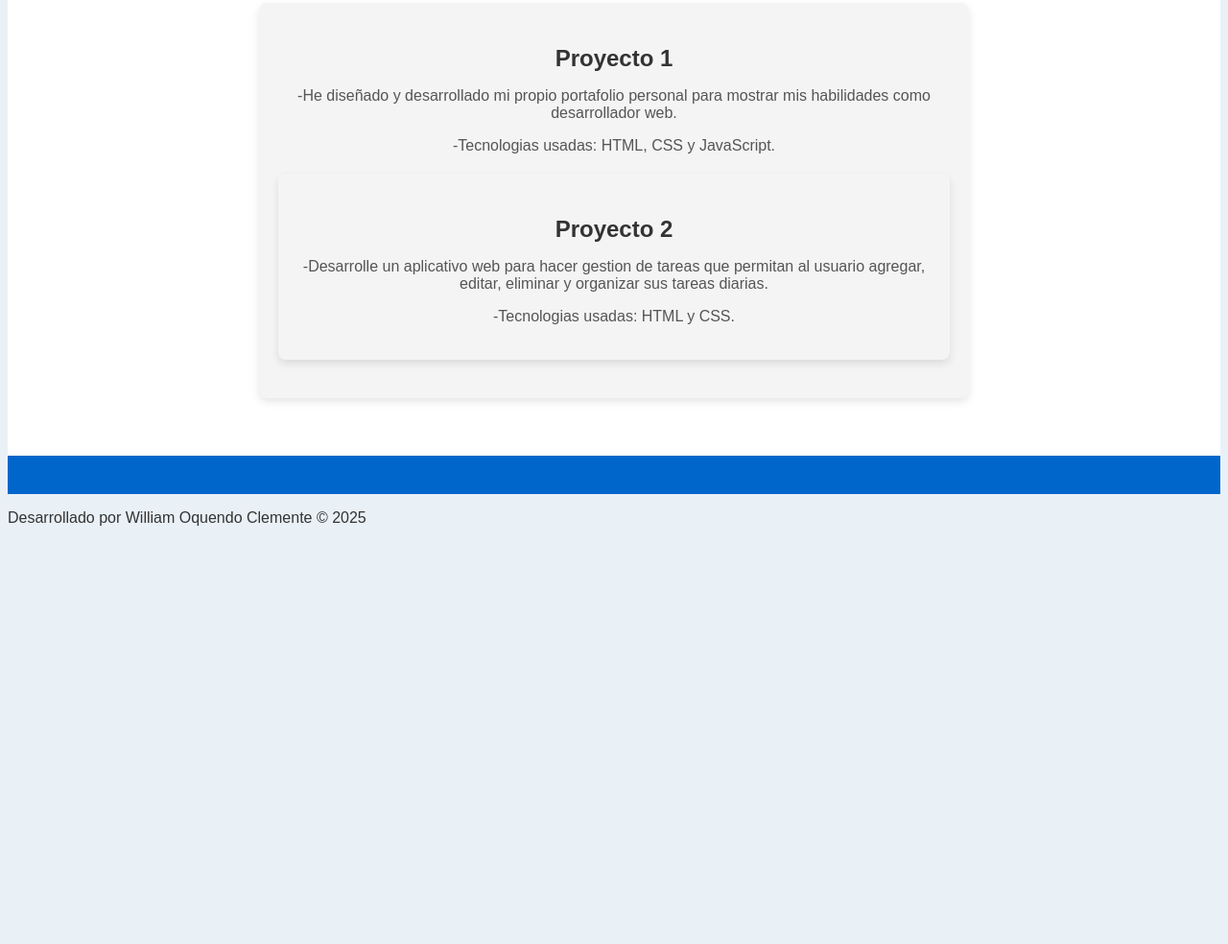
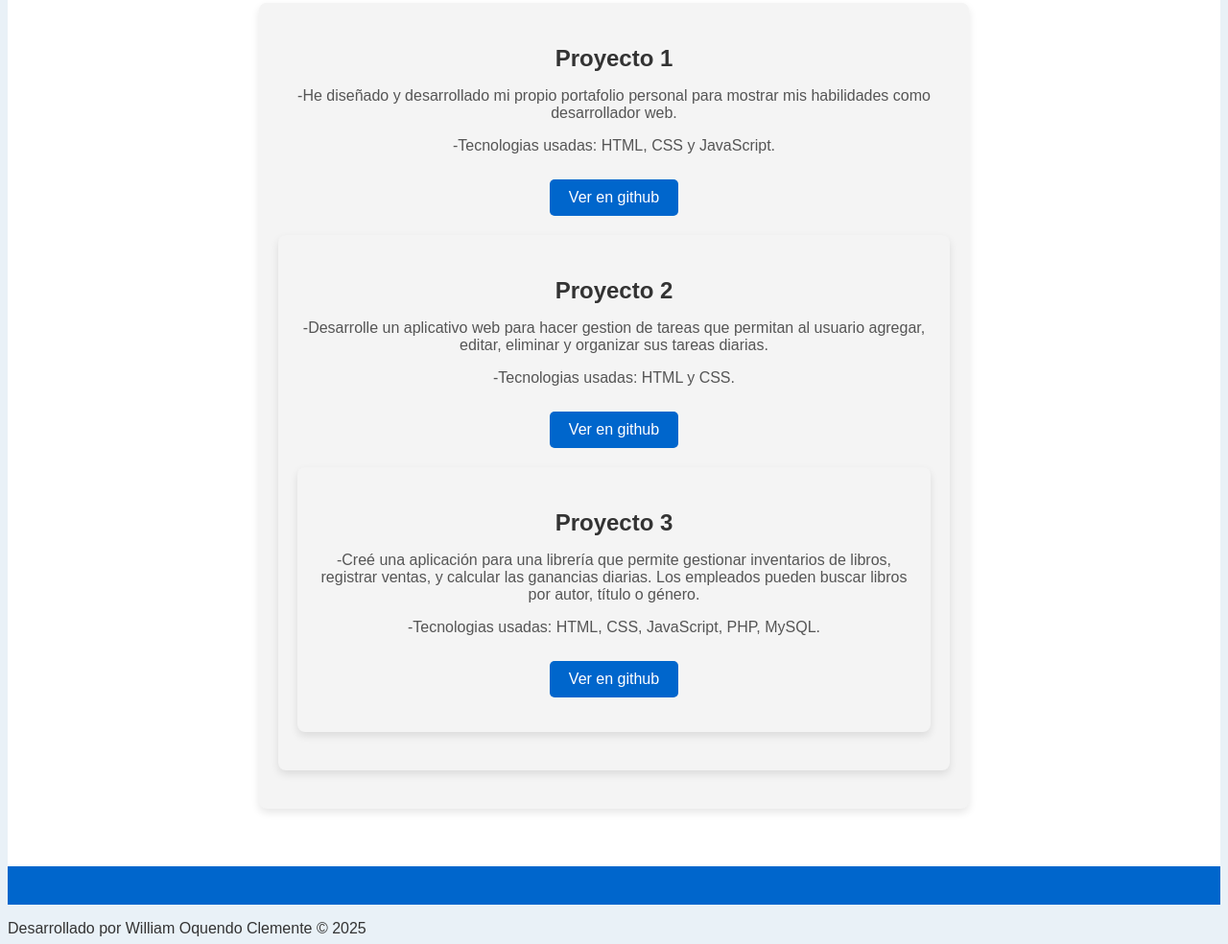
Before and after one commit to Endo28/MiPrimerPortafolio, a plain HTML site: page index.html in a window 1280 px wide. Shown: the part 945-1929 px from the top of the page at 96% size. Before the commit the page ends 1510 px from the top, so only its background shows below. Drawn offline with Linux system fonts and the light colour scheme.

Commit message:
primera modificacion

```diff
--- a/index.html
+++ b/index.html
@@ -34,14 +34,22 @@
                 <h3>Proyecto 1</h3>
                 <p>-He diseñado y desarrollado mi propio portafolio personal para mostrar mis habilidades como desarrollador web.</p>
                 <p>-Tecnologias usadas: HTML, CSS y JavaScript.<p>
+                <a href="https://github.com/Endo28/MiPrimerPortafolio" target="_blank">Ver en github</a>
             <div>
 
                 <div class="proyecto">
                     <h3>Proyecto 2</h3>
                     <p>-Desarrolle un aplicativo web para hacer gestion de tareas que permitan al usuario agregar, editar, eliminar y organizar sus tareas diarias.</p>
                     <p>-Tecnologias usadas: HTML y CSS.<p>
+                    <a href="https://github.com/Endo28/MiPrimerPortafolio" target="_blank">Ver en github</a>
                 <div>
 
+                    <div class="proyecto">
+                        <h3>Proyecto 3</h3>
+                        <p>-Creé una aplicación para una librería que permite gestionar inventarios de libros, registrar ventas, y calcular las ganancias diarias. Los empleados pueden buscar libros por autor, título o género.</p>
+                        <p>-Tecnologias usadas: HTML, CSS, JavaScript, PHP, MySQL.<p>
+                        <a href="https://github.com/Endo28/MiPrimerPortafolio" target="_blank">Ver en github</a>
+                    <div>
         </section>
 
         </header>
```
